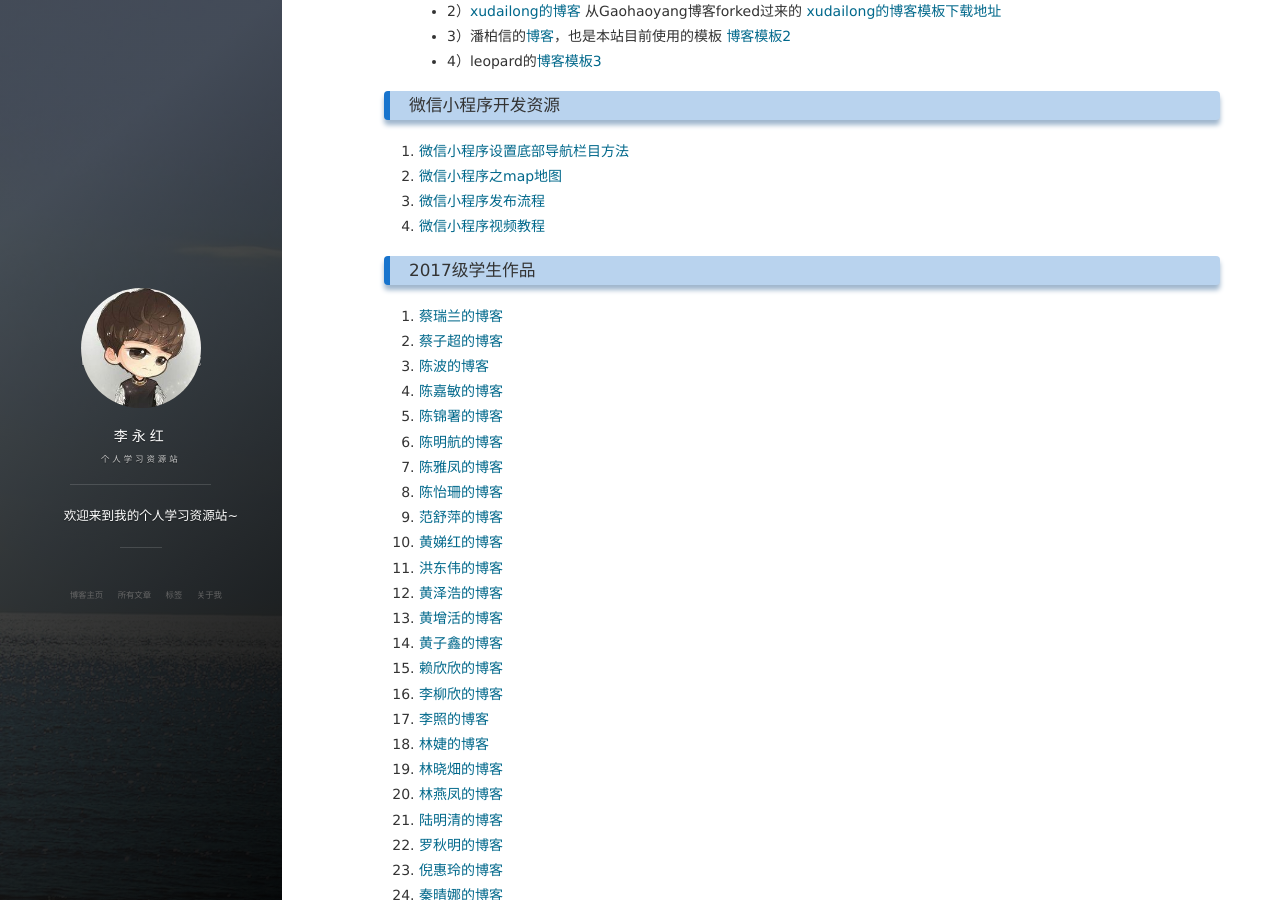
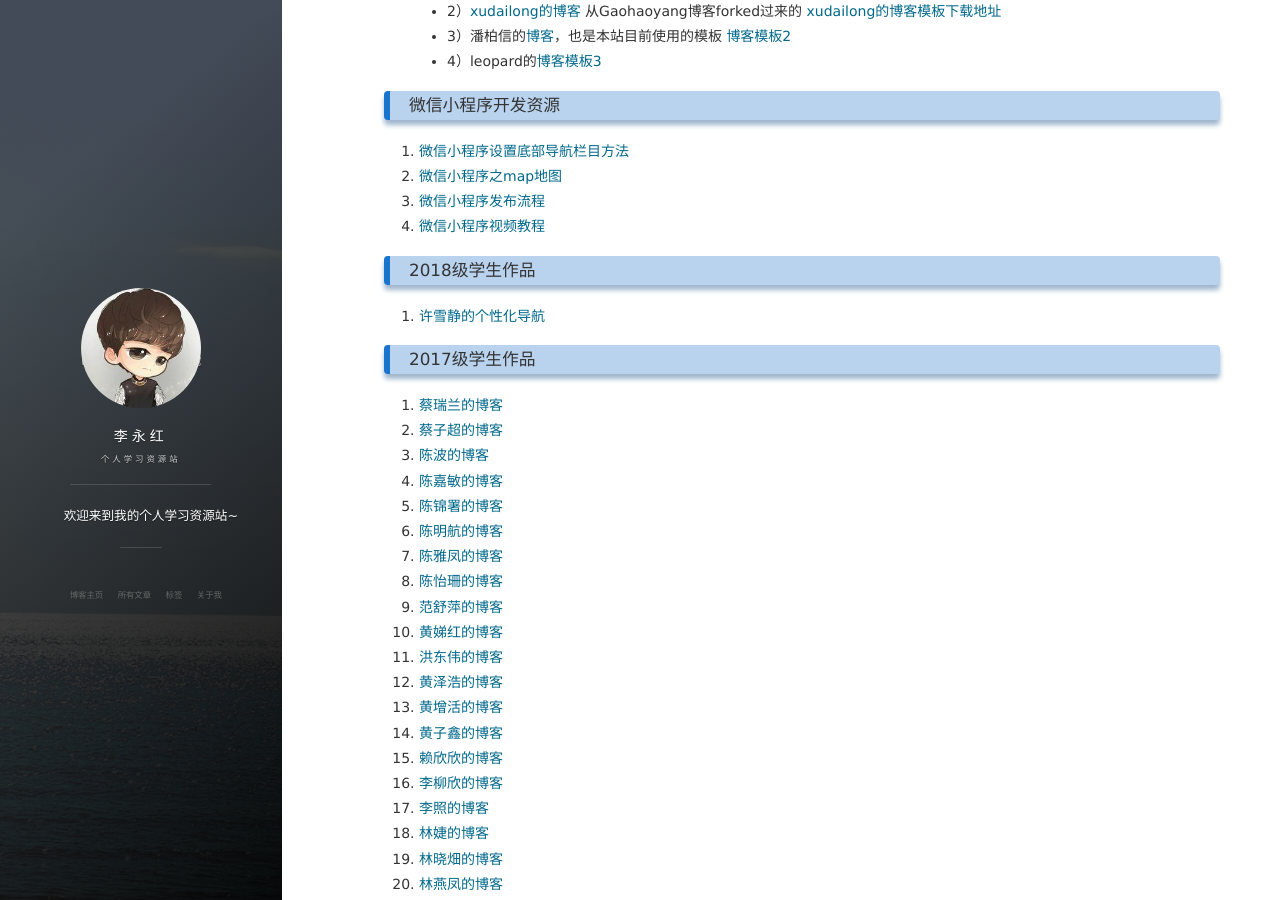
Before and after one commit to cuteftp/cuteftp.github.io, a Jekyll site: the page built from index.md, in a window 1280 px wide and 900 px high, scrolled down 467 px. Built offline with Jekyll 4.4.1, drawn with Linux system fonts in a browser that asks for light colours; nearby versions of some CDN libraries; our own code applies the rules of GitHub Pages for plain Markdown files; the list of posts is cut into pages by our own code; comment, search, counter and statistics services are not loaded.

Commit message:
Update index.md

```diff
--- a/index.md
+++ b/index.md
@@ -28,6 +28,9 @@
 2. [微信小程序之map地图](https://blog.csdn.net/hedong_77/article/details/55189978){:target="_blank"}
 3. [微信小程序发布流程](https://jingyan.baidu.com/article/fea4511a2e027cf7bb91250c.html ){:target="_blank"}
 4. [微信小程序视频教程](https://pan.baidu.com/s/1kUXxZ0b){:target="_blank"}
+
+### 2018级学生作品
+1. [许雪静的个性化导航](https://huachenyuhuahua.github.io/){:target="_blank"}
 
 ### 2017级学生作品
 
```
